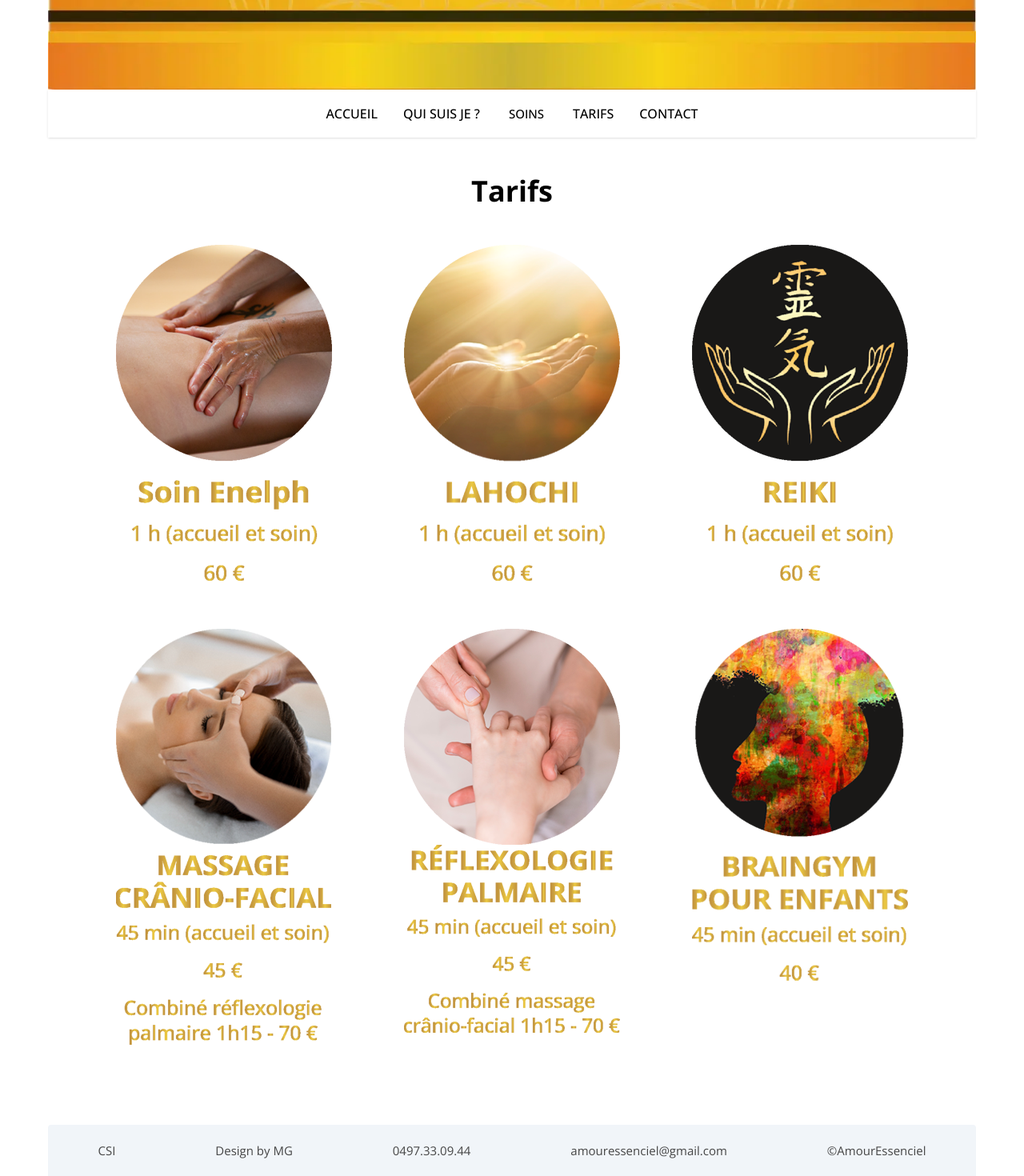
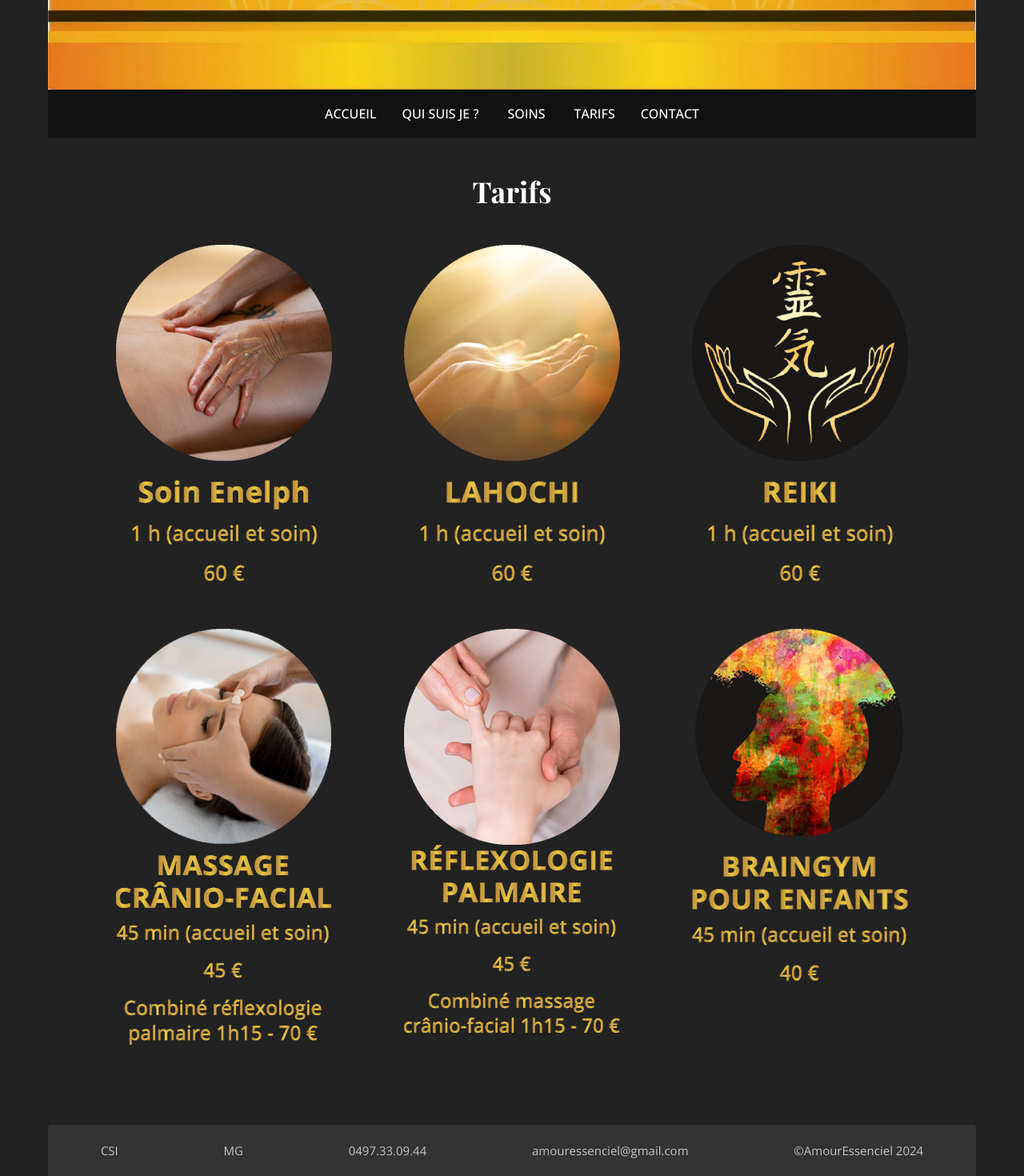
Before and after one commit to White-Wolf-Web/amour-essenciel, a Next.js app: page /tarifs in a window 1280 px wide. Shown: the part 333-1803 px from the top of the page at 80% size. Built offline with nearby package versions, Linux system fonts and the light colour scheme.

Commit message:
26 mai 13 H 01

```diff
--- a/src/app/globals.css
+++ b/src/app/globals.css
@@ -3,6 +3,10 @@
 @tailwind utilities;
 
 @import url('https://fonts.googleapis.com/css2?family=Open+Sans:wght@400;700&display=swap');
+@import url('https://fonts.googleapis.com/css2?family=Playfair+Display:ital,wght@0,400..900;1,400..900&display=swap');
+
+
+
 
 @font-face {
   font-family: 'Open Sans';
@@ -16,6 +20,12 @@
   font-weight: 700;
   font-style: normal;
 }
+@font-face {
+  font-family: 'Playfair Display';
+  src: url('/fonts/PlayfairDisplay-Bold.ttf') format('truetype');
+  font-weight: 700;
+  font-style: normal;
+}
 
 :root {
   --foreground-rgb: 0, 0, 0;
@@ -23,22 +33,26 @@
   --background-end-rgb: 255, 255, 255;
 }
 
-
-body {
-  color: rgb(var(--foreground-rgb));
-  background: ffffff;
+html, body {
+  overflow-x: hidden;
   width: 100%;
   max-width: 1160px;
   margin: auto;
+  padding: 0;
+  color: rgb(var(--foreground-rgb));
+  background: #222222;
 }
 
 main {
   padding: 40px;
   min-height: 300px;
+  width: 100%;
+  box-sizing: border-box;
 }
 
 #nav {
-color: black;
+  background-color: #111111;
+color: white;
 }
 
 
@@ -47,6 +61,8 @@ h1 {
   text-align: center;
     font-size: 36px;
     font-weight: 700;
+    color: white;
+    font-family: 'Playfair Display', serif;
 }
 
 
@@ -54,27 +70,38 @@ h2 {
   text-align: center;
     font-size: 32px;
     font-weight: 700;
+    color: white;
 }
 
 p {
   font-weight: 400;
   font-size: 15px;
-  color:#464646;
+  color:#c4c4c4;
   font-family: 'Open Sans', sans-serif;
   margin: 12px 8px;
   line-height: 24px;
 }
+
+ul {
+  font-family: 'Open Sans', sans-serif;
+}
 li {
   font-weight: 400;
   font-size: 15px;
-  color:#464646;
+  color:#c4c4c4;
   font-family: 'Open Sans', sans-serif;
   margin: 4px;
 
 }
+
 .bullet-point {
   list-style-type: disc;
   margin-left: 20px;
+}
+
+footer {
+  background-color: #333333;
+  color:#c4c4c4;
 }
 
 
--- a/src/app/nathalie/page.tsx
+++ b/src/app/nathalie/page.tsx
@@ -14,7 +14,7 @@ export default function Nathalie() {
 					Je souhaite contribuer à l’éveil d’une conscience nouvelle : celle que nous sommes infiniment plus que ce qui nous définit au travers d’une fonction, d’un titre, d’une apparence
 					physique, … et permettre aux Êtres humains de renouer avec leur pouvoir créateur afin que chacun puisse exprimer son plein potentiel.
 				</p>
-				<p className="my-2 text-gray-700">
+				<p className="my-2">
 					Par les soins énergétiques et les massages que je vous propose, je vous invite à vous reconnecter à l’Être lumineux que vous êtes en vous accordant un moment privilégié de
 					relaxation.
 				</p>
--- a/src/app/soins/reflexologie-palmaire/page.tsx
+++ b/src/app/soins/reflexologie-palmaire/page.tsx
@@ -5,6 +5,7 @@ export default function ReflexologiePalmaire() {
 	return (
 		<main>
 			<h1>Réflexologie palmaire</h1>
+
 			<p>
 				Le massage des mains est moins connu que le massage des pieds et pourtant il est tout aussi bénéfique. Tout comme les pieds, les mains ont des zones réflexes qui correspondent aux
 				différentes parties du corps ou à un organe.
@@ -19,7 +20,7 @@ export default function ReflexologiePalmaire() {
 				<li className="bullet-point">Excellent pour la circulation sanguine et lymphatique.</li>
 			</ul>
 			<p>
-				Pour encore plus de détente, vous pouvez choisir de combiner la séance de réflexologie palmaire avec une séance de 30 minutes de massage crânio-facial<p></p>Durée de la séance complète
+				Pour encore plus de détente, vous pouvez choisir de combiner la séance de réflexologie palmaire avec une séance de 30 minutes de massage crânio-facial</p><p>Durée de la séance complète
 				(accueil + soin) : 45 min ou 1h15 avec le massage crânio-facial.
 			</p>
 
--- a/src/app/tarifs/page.tsx
+++ b/src/app/tarifs/page.tsx
@@ -1,4 +1,5 @@
 import Image from "next/image";
+import Link from "next/link";
 import BrainGymPriceImg from "../../../public/img/braingym-tarif.webp";
 import CranioFacialPriceImg from "../../../public/img/cranio-facial-tarif.webp";
 import ReflexologiePalmairePriceImg from "../../../public/img/reflexologie-palmaire-tarif.webp";
@@ -10,7 +11,8 @@ export default function Tarifs() {
 	return (
 		<main>
 			<h1>Tarifs</h1>
-      <div className="flex-col my-5 lg:flex lg:flex-row">
+			<div className='flex-col my-5 lg:flex lg:flex-row lg:justify-around'>
+				<Link href="/soins/soin-enelph">
 					<Image
 						src={SoinEnelphPriceImg}
 						alt="Soin Enelph 1 h (accueil et soin) 60€"
@@ -19,24 +21,17 @@ export default function Tarifs() {
 						title="Tarif d'une séance de soin Enelph"
 						className="max-w-[270px] my-5 mx-auto"
 					/>
-			<Image
-      src={LahochiPriceImg}
-      alt="Lahochi 1 h (accueil et soin) 60€"
-      width={270}
-      height={420}
-      title="Tarif d'un massage Lahochi"
-      className="max-w-[270px] my-5 mx-auto"
-      />
-			<Image
-      src={ReikiPriceImg}
-      alt="Reiki 1 h (accueil et soin) 60€"
-    	width={270}
-			height={420}
-      title="Tarif d'une séance de reiki"
-      className="max-w-[270px] my-5 mx-auto"
-      />
+				</Link>
+				<Link href="/soins/lahochi">
+					<Image src={LahochiPriceImg} alt="Lahochi 1 h (accueil et soin) 60€" width={270} height={420} title="Tarif d'un massage Lahochi" className="max-w-[270px] my-5 mx-auto" />
+				</Link>
+				<Link href="/soins/reiki">
+					{" "}
+					<Image src={ReikiPriceImg} alt="Reiki 1 h (accueil et soin) 60€" width={270} height={420} title="Tarif d'une séance de reiki" className="max-w-[270px] my-5 mx-auto" />
+				</Link>
 			</div>
-      <div className="flex-col my-5 lg:flex lg:flex-row">
+			<div className='flex-col my-5 lg:flex lg:flex-row lg:justify-around'>
+				<Link href="/soins/massage-cranio-faciale">
 					<Image
 						src={CranioFacialPriceImg}
 						alt="Massage Cranio-facial 45 mn (accueil et soin) 45€ - Combiné réflexologie palmaire 1H15 - 70€"
@@ -45,6 +40,9 @@ export default function Tarifs() {
 						title="Tarif pour un massage cranio-facial"
 						className="max-w-[270px] my-5 mx-auto"
 					/>
+				</Link>
+
+				<Link href="/soins/reflexologie-palmaire">
 					<Image
 						src={ReflexologiePalmairePriceImg}
 						alt="Réflexologie palmaire 45 mn (accueil et soin) 45€ - Combiné massage cranio-facial 1H15 - 70€"
@@ -53,6 +51,9 @@ export default function Tarifs() {
 						title="Tarif pour séance de réflexologie palmaire"
 						className="max-w-[270px] my-5 mx-auto"
 					/>
+				</Link>
+
+				<Link href="/soins/braingym">
 					<Image
 						src={BrainGymPriceImg}
 						alt="Braingym pour enfants 45 mn (accueil et soin) 40€"
@@ -60,7 +61,8 @@ export default function Tarifs() {
 						height={440}
 						title="Tarif pour une séance de Braingym pour enfant"
 						className="max-w-[270px] my-5 mx-auto max-h-[440px]"
-			/>
+					/>{" "}
+				</Link>
 			</div>
 		</main>
 	);
--- a/src/components/footer/footer.tsx
+++ b/src/components/footer/footer.tsx
@@ -2,13 +2,13 @@ import Link from "next/link";
 
 export default function Footer() {
 	return (
-		<footer className='bg-slate-100 text-xs  flex justify-around py-2 mt-5 rounded-t'>
+		<footer className='text-xs  flex justify-around py-2 mt-5 rounded-t'>
 			<Link href="https://www.creation-site-internet.dev/">
 				<p>CSI</p></Link>
-			<p className='hidden xs:block'>Design by MG</p>
+			<p className='hidden xxs:block'>MG</p>
 			<p>0497.33.09.44</p>
 			<p>amouressenciel@gmail.com</p>
-			<p className='hidden sm:block'>©AmourEssenciel</p>
+			<p className='hidden sm:block'>©AmourEssenciel 2024</p>
 		</footer>
 	);
 }
--- a/src/components/header/header.module.css
+++ b/src/components/header/header.module.css
@@ -1,6 +1,7 @@
 
 .navbar {
-	background-color: #f3f4f6;
+	background-color: #111111;
+	color: white;
 	box-shadow: 0 4px 6px -1px rgba(0, 0, 0, 0.1);
 	display: flex;
 	position: fixed;
@@ -49,8 +50,11 @@
 
 .relative {
 	position: relative;
-	color: black;
+	color: white;
+	font-family: 'Open Sans', sans-serif;
 	font-weight: 500;
+	font-size: 1rem;
+	line-height: 1,5rem;
 }
 
 .dropdownMenu {
--- a/src/components/header/nav.tsx
+++ b/src/components/header/nav.tsx
@@ -34,11 +34,11 @@ export default function Nav() {
 	};
 
 	return (
-		<nav className="flex justify-center items-center space-x-2 sm:space-x-8 bg-white text-center shadow relative z-10 min-h-[60px]  ">
-			<Link href="/" className="text-base font-medium text-black hover:text-orange-500 active:text-orange-500">
+		<nav id="nav"  className="flex justify-center items-center space-x-2 sm:space-x-8 text-center shadow relative z-10 min-h-[60px]  ">
+			<Link href="/" className="text-base font-medium  hover:text-orange-500 active:text-orange-500">
 				ACCUEIL
 			</Link>
-			<Link href="/nathalie" className="text-base font-medium text-black hover:text-orange-500 active:text-orange-500">
+			<Link href="/nathalie" className="text-base font-medium hover:text-orange-500 active:text-orange-500">
 				QUI SUIS JE ?
 			</Link>
 
@@ -76,7 +76,7 @@ export default function Nav() {
 							</li>
 							<li>
 								<Link href="/soins/braingym" className={Style.dropdownItem}>
-									SÉANCE DE BRAINGYM POUR ENFANTS
+									BRAINGYM POUR ENFANTS
 								</Link>
 							</li>
 						</ul>
@@ -86,10 +86,10 @@ export default function Nav() {
 			{/*<Link href="/ateliers" className="  text-base font-medium text-black hover:text-orange-500 active:text-orange-500">
 				ATELIERS
 	</Link>*/}
-			<Link href="/tarifs" className="text-base font-medium text-black hover:text-orange-500 active:text-orange-500">
+			<Link href="/tarifs" className="text-base font-medium  hover:text-orange-500 active:text-orange-500">
 				TARIFS
 			</Link>
-			<Link href="/contact" className="text-base font-medium text-black hover:text-orange-500 active:text-orange-500">
+			<Link href="/contact" className="text-base font-medium hover:text-orange-500 active:text-orange-500">
 				CONTACT
 			</Link>
 		</nav>
--- a/tailwind.config.ts
+++ b/tailwind.config.ts
@@ -16,6 +16,7 @@ const config: Config = {
         'playfair': ['Playfair Display', 'serif']
       }
     }, screens: {
+      'xxs': '400px',
       'xs': '440px',
       'sm': '640px',
       'md': '768px',
```
Lines whose indentation alone changed are shown as unchanged.
